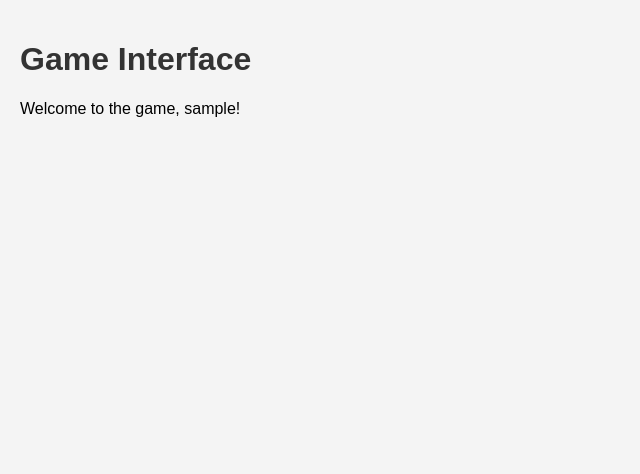
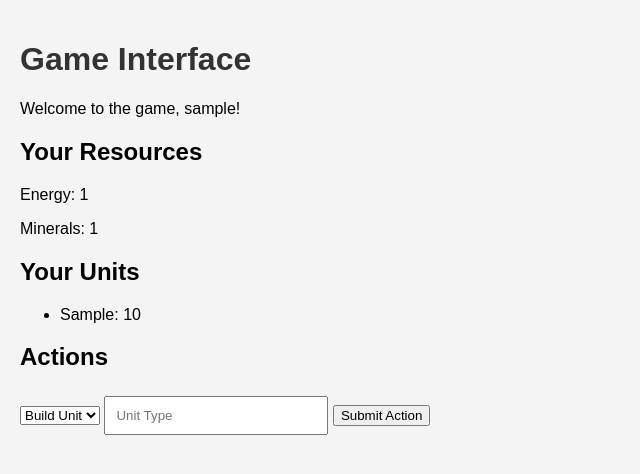
Before and after one commit to Apocalypsecoder0/Universecivilizationwars, a PHP site: page /game.php in a window 1280 px wide. Shown: the top 474 px of the page, without its empty margins (0-640 px from the left). Run offline with PHP 8.4, Linux system fonts and the light colour scheme; the visitor is signed in with stand-in values (Sample User, id 1); tables that the repository leaves empty hold one stand-in row (values such as "Sample post").

Commit message:
Update game.php

```diff
--- a/game.php
+++ b/game.php
@@ -1,8 +1,47 @@
 <?php
 session_start();
+require 'db.php'; // Include database connection
+
 if (!isset($_SESSION['username'])) {
     header("Location: login.php");
     exit();
+}
+
+// Fetch user resources
+$stmt = $pdo->prepare("SELECT * FROM resources WHERE user_id = ?");
+$stmt->execute([$_SESSION['user_id']]);
+$resources = $stmt->fetch();
+
+// Fetch user units
+$stmt = $pdo->prepare("SELECT * FROM units WHERE user_id = ?");
+$stmt->execute([$_SESSION['user_id']]);
+$units = $stmt->fetchAll();
+
+// Handle actions
+if ($_SERVER['REQUEST_METHOD'] == 'POST') {
+    $actionType = $_POST['action_type'];
+    $targetId = $_POST['target_id'] ?? null;
+
+    // Process actions
+    if ($actionType == 'build') {
+        // Example: Build a unit
+        $unitType = $_POST['unit_type'];
+        $cost = 10; // Example cost
+
+        if ($resources['minerals'] >= $cost) {
+            // Deduct resources
+            $stmt = $pdo->prepare("UPDATE resources SET minerals = minerals - ? WHERE user_id = ?");
+            $stmt->execute([$cost, $_SESSION['user_id']]);
+
+            // Add unit
+            $stmt = $pdo->prepare("INSERT INTO units (user_id, unit_type, quantity) VALUES (?, ?, 1) ON DUPLICATE KEY UPDATE quantity = quantity + 1");
+            $stmt->execute([$_SESSION['user_id'], $unitType]);
+        } else {
+            $error = "Not enough resources!";
+        }
+    }
+
+    // Other actions (attack, gather resources, etc.) can be handled similarly
 }
 ?>
 
@@ -16,6 +55,28 @@ if (!isset($_SESSION['username'])) {
 <body>
     <h1>Game Interface</h1>
     <p>Welcome to the game, <?php echo $_SESSION['username']; ?>!</p>
-    <!-- Game logic goes here -->
+
+    <h2>Your Resources</h2>
+    <p>Energy: <?php echo $resources['energy']; ?></p>
+    <p>Minerals: <?php echo $resources['minerals']; ?></p>
+
+    <h2>Your Units</h2>
+    <ul>
+        <?php foreach ($units as $unit): ?>
+            <li><?php echo $unit['unit_type']; ?>: <?php echo $unit['quantity']; ?></li>
+        <?php endforeach; ?>
+    </ul>
+
+    <h2>Actions</h2>
+    <form method="POST">
+        <select name="action_type">
+            <option value="build">Build Unit</option>
+            <!-- Add more actions as needed -->
+        </select>
+        <input type="text" name="unit_type" placeholder="Unit Type" required>
+        <button type="submit">Submit Action</button>
+    </form>
+
+    <?php if (isset($error)) echo "<p>$error</p>"; ?>
 </body>
 </html>
```
